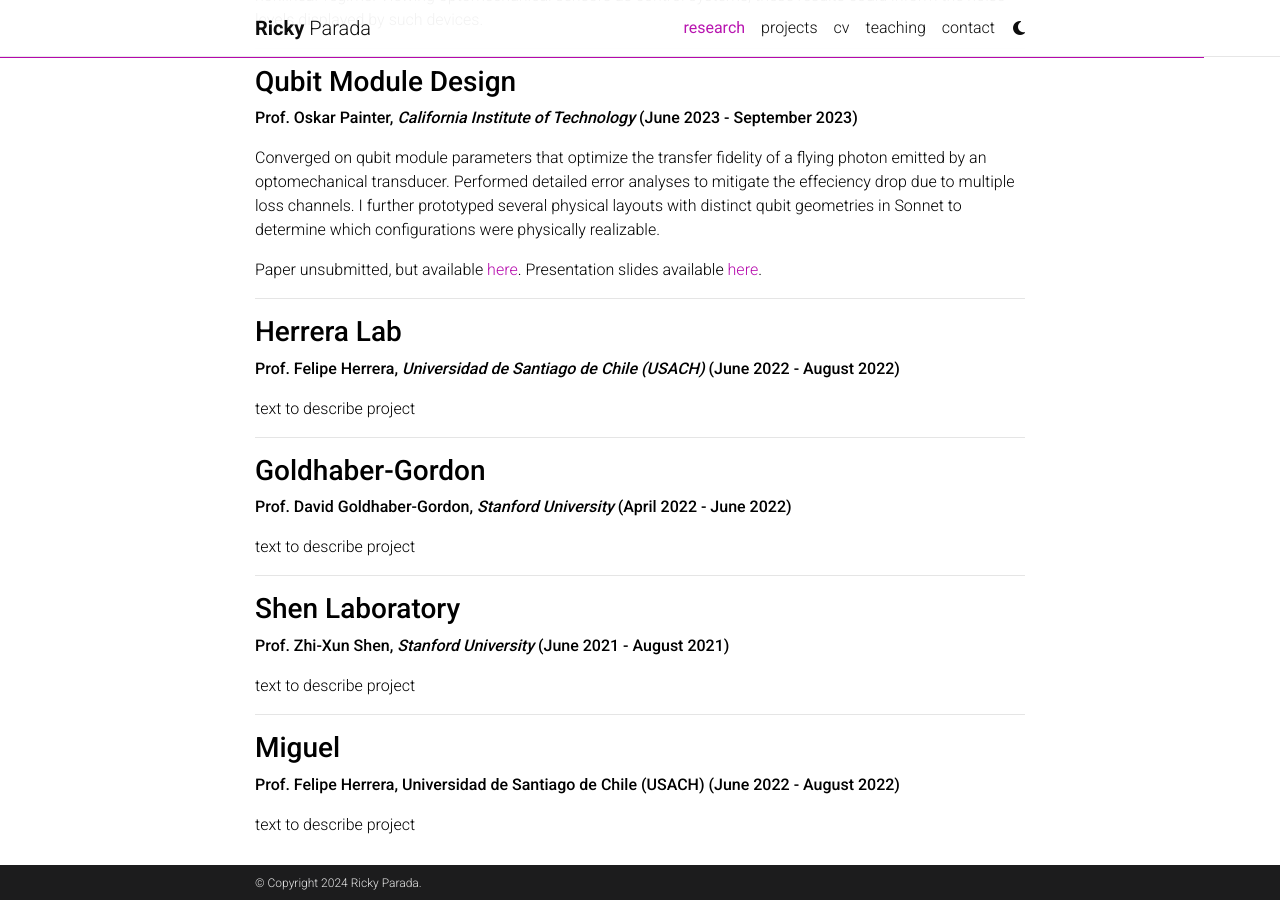
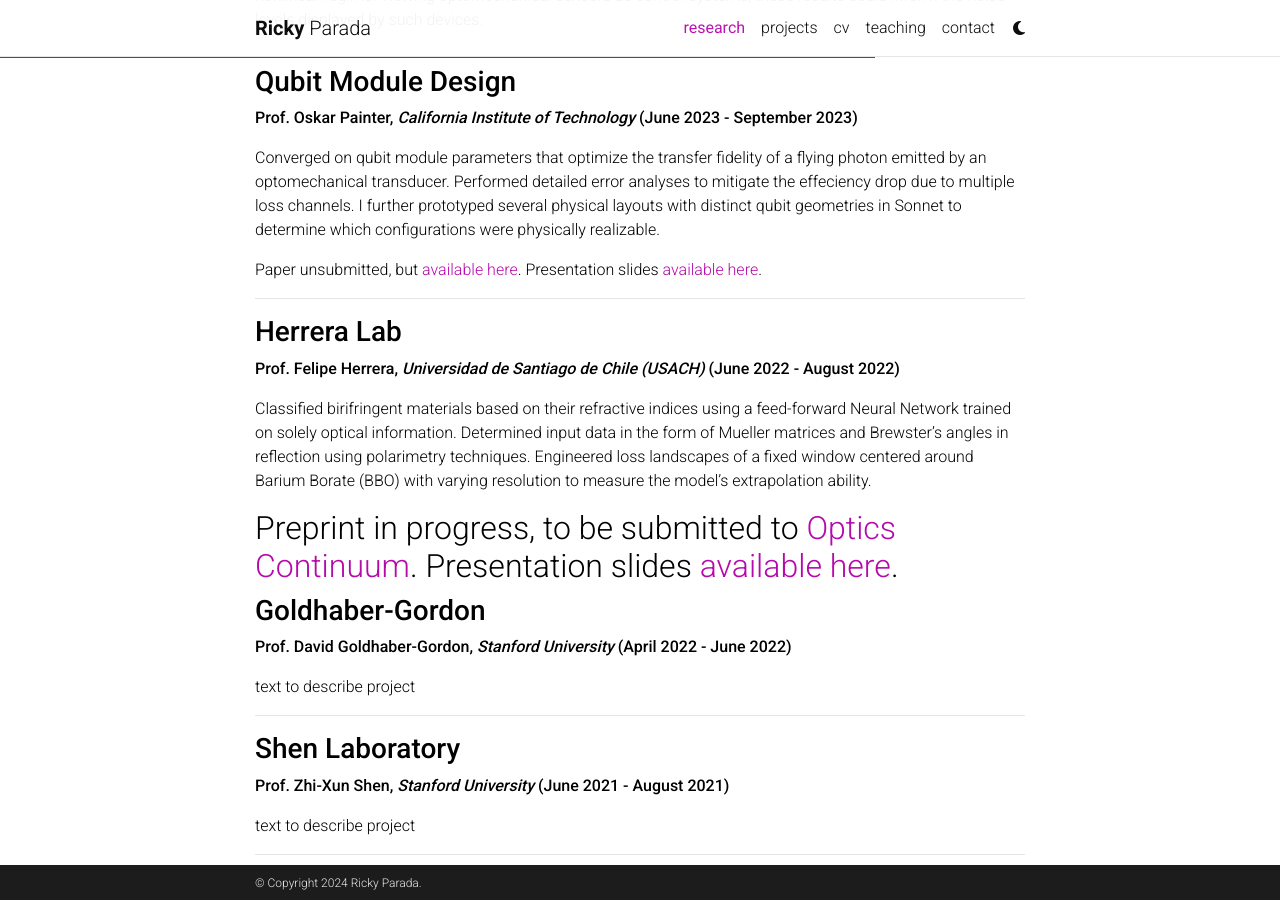
Before and after one commit to rickyparada/rickyparada.github.io, a Jekyll site: the page built from _pages/research.md, in a window 1280 px wide and 900 px high, scrolled down 348 px. Built offline with Jekyll 4.4.1, drawn with Linux system fonts in a browser that asks for light colours; comment, search, counter and statistics services are not loaded; a style sheet for code colours, icons or effects is not loaded.

Commit message:
added Herrera research

```diff
--- a/_pages/research.md
+++ b/_pages/research.md
@@ -23,7 +23,7 @@
 
 Converged on qubit module parameters that optimize the transfer fidelity of a flying photon emitted by an optomechanical transducer. Performed detailed error analyses to mitigate the effeciency drop due to multiple loss channels. I further prototyped several physical layouts with distinct qubit geometries in Sonnet to determine which configurations were physically realizable.
 
-Paper unsubmitted, but available [here](https://drive.google.com/drive/u/0/folders/1YfTkdYzfpCecb7MT1aOk_rz3cuTaO33E). Presentation slides available [here](https://drive.google.com/drive/u/0/folders/1YfTkdYzfpCecb7MT1aOk_rz3cuTaO33E).
+Paper unsubmitted, but [available here](https://drive.google.com/drive/u/0/folders/1YfTkdYzfpCecb7MT1aOk_rz3cuTaO33E). Presentation slides [available here](https://drive.google.com/drive/u/0/folders/1YfTkdYzfpCecb7MT1aOk_rz3cuTaO33E).
 
 ---
 
@@ -31,8 +31,9 @@
 
 **Prof. Felipe Herrera, *Universidad de Santiago de Chile (USACH)* (June 2022 - August 2022)**
 
-text to describe project
+Classified birifringent materials based on their refractive indices using a feed-forward Neural Network trained on solely optical information. Determined input data in the form of Mueller matrices and Brewster's angles in reflection using polarimetry techniques. Engineered loss landscapes of a fixed window centered around Barium Borate (BBO) with varying resolution to measure the model's extrapolation ability.
 
+Preprint in progress, to be submitted to [Optics Continuum](https://opg.optica.org/optcon/journal/optcon/about.cfm). Presentation slides [available here](https://drive.google.com/drive/u/0/folders/1YfTkdYzfpCecb7MT1aOk_rz3cuTaO33E).
 ---
 
 ### **Goldhaber-Gordon**
```
